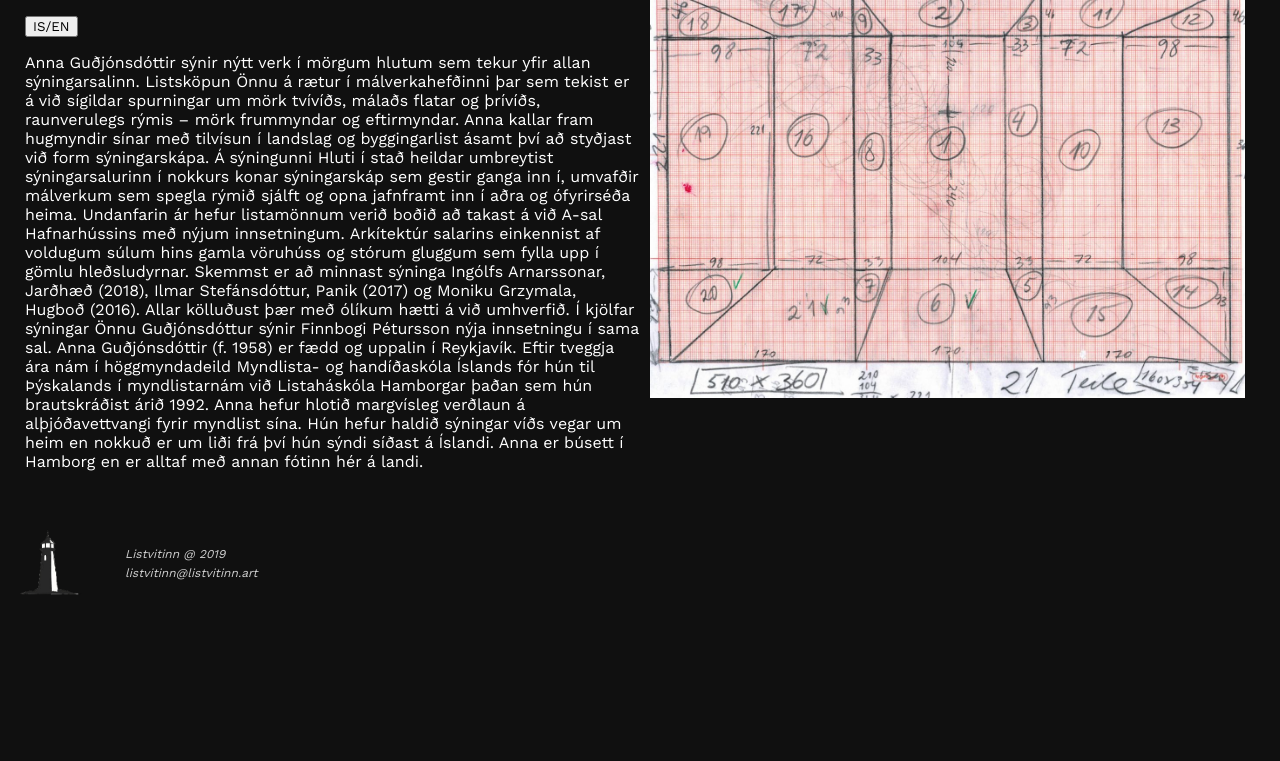
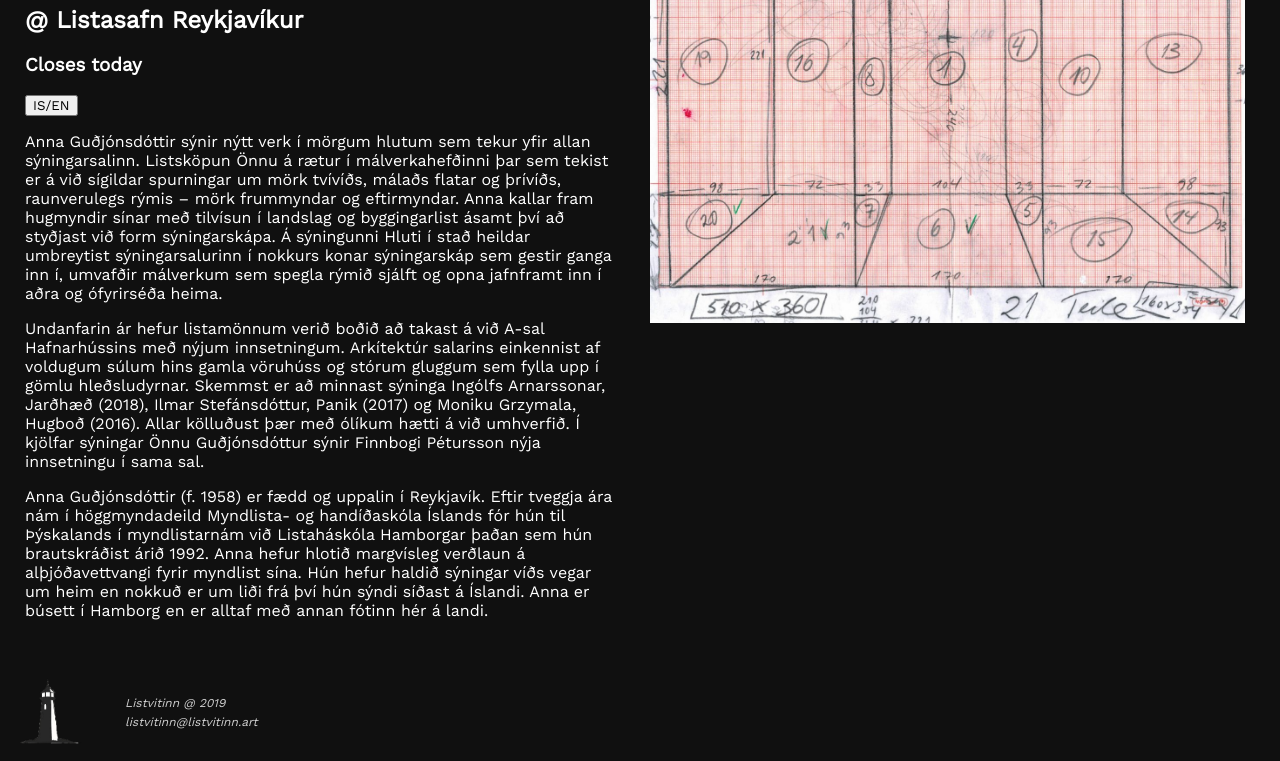
Before and after one commit to jonl17/listvitinn, a Gatsby site: page /exhibition/annagudjonsdottir in a window 1280 px wide. Shown: the part 213-974 px from the top of the page. Before the commit the page ends 825 px from the top, so only its background shows below. Built offline with nearby package versions, Linux system fonts and the light colour scheme; Gatsby itself is replaced by a stand-in of ours.

Commit message:
lots n lots

```diff
--- a/src/components/ExhibitionInfo/index.js
+++ b/src/components/ExhibitionInfo/index.js
@@ -1,4 +1,5 @@
 import React from "react"
+import { calculateTime } from "../../helpers/index"
 
 class ExhibitionInfo extends React.Component {
   constructor() {
@@ -33,15 +34,21 @@ class ExhibitionInfo extends React.Component {
     }
   }
   render() {
+    var temp = this.state.about.split("\n")
+    console.log(this.props.lokun)
     return (
       <div>
         <h1>{this.props.title}</h1>
-        <h2>{this.props.opnun}</h2>
-        <h2>{this.props.lokun}</h2>
+        <h2>@ {this.props.stadur}</h2>
+        <h3 className="Ex-counter">
+          {calculateTime(this.props.opnun, this.props.lokun)}
+        </h3>
         <button onClick={() => this.setLanguage()} className="language-btn">
           IS/EN
         </button>
-        <p>{this.state.about}</p>
+        {temp.map(text => (
+          <p>{text}</p>
+        ))}
       </div>
     )
   }
--- /dev/null
+++ b/src/helpers/index.js
@@ -0,0 +1,27 @@
+export const calculateTime = (start, end) => {
+  // Today
+  let now = new Date().getTime()
+  // get opnun date
+  let words = start
+  let opnun = new Date(words)
+  if (opnun.getTime() === now) {
+    return "Opens today"
+  }
+  if (opnun.getTime() > now) {
+    // not opened yet
+    let diffTime = opnun - now
+    let timeUntilOpnun = Math.floor(diffTime / (1000 * 60 * 60 * 24))
+    return "Opens in " + timeUntilOpnun + " days"
+  }
+  // get lokun date
+  let words2 = end
+  // console.log(words2)
+  let lokun = new Date(words2)
+  // calculate time until lokun if it has opnened
+  let diffTime = lokun - now
+  let timeToLokun = Math.floor(diffTime / (1000 * 60 * 60 * 24))
+  if (timeToLokun === -1) {
+    return "Closes today"
+  }
+  return timeToLokun + 2 + " days remaining"
+}
--- a/src/pages/index.css
+++ b/src/pages/index.css
@@ -0,0 +1,3 @@
+.Ex-counter {
+  color: gold;
+}
--- a/src/templates/exhibition.css
+++ b/src/templates/exhibition.css
@@ -12,6 +12,11 @@
   box-sizing: border-box;
   padding: 10px;
   margin: auto;
+  height: 100%;
+}
+.Ex-detail-info {
+  box-sizing: border-box;
+  padding-right: 25px;
 }
 
 @media screen and (max-width: 600px) {
--- a/src/templates/exhibition.js
+++ b/src/templates/exhibition.js
@@ -22,6 +22,7 @@ export default function Template({
             lokun={frontmatter.lokun}
             about_is={frontmatter.about}
             about_en={frontmatter.about_en}
+            stadur={frontmatter.stadur}
           />
         </div>
         <div className="Ex-detail-image-container">
@@ -43,11 +44,13 @@ export const pageQuery = graphql`
       html
       frontmatter {
         opnun(formatString: "MMMM DD, YYYY")
+        lokun(formatString: "MMMM DD, YYYY")
         path
         title
         mynd
         about
         about_en
+        stadur
       }
     }
   }
```
Also changed, not shown: gatsby-node.js (+7 -6 lines), src/components/EventContainer/index.js (+23 -22 lines), static/admin/config.yml (+6 -8 lines).
